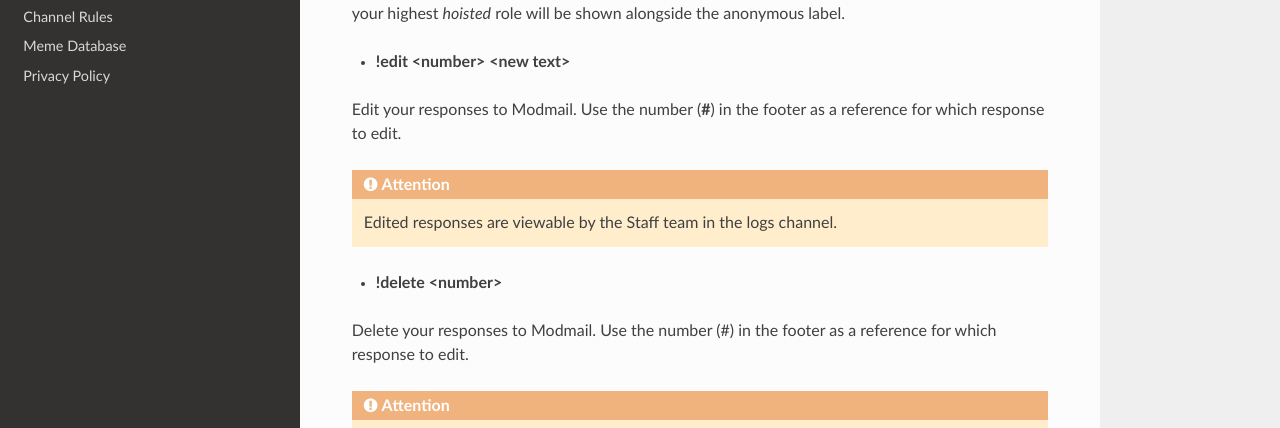
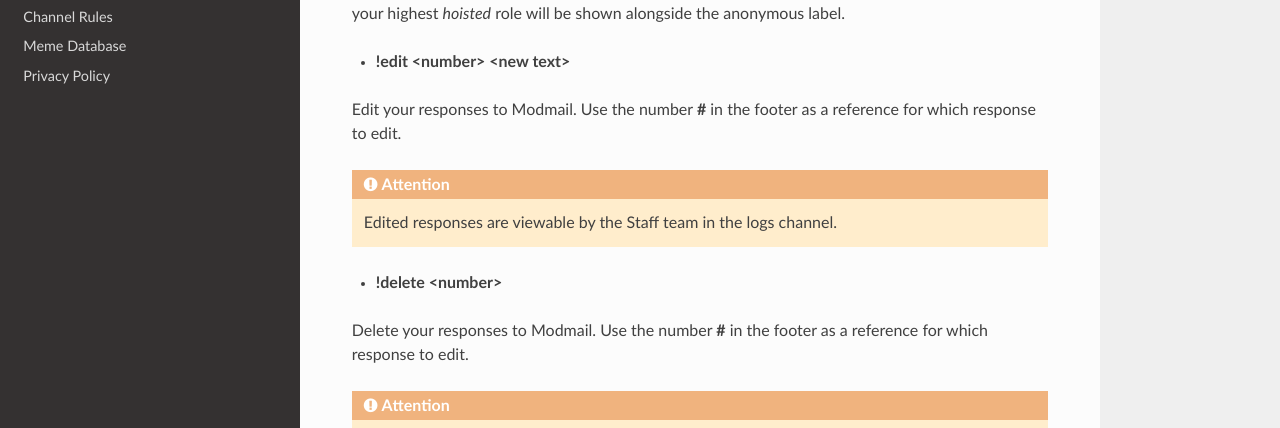
Before and after one commit to EternalllZM/rtd-codz, a Sphinx documentation site: the page built from docs/source/modmail.rst, in a window 1280 px wide and 900 px high, scrolled down 1258 px. Shown: the part 158-586 px from the top of the window. Built offline with Sphinx 7.4.7 and the Read the Docs theme 2.0.0, drawn with Linux system fonts in a browser that asks for light colours; pages that are not in the unit, such as notebooks, are missing from menus.

```diff
--- a/docs/source/modmail.rst
+++ b/docs/source/modmail.rst
@@ -48,14 +48,14 @@ Anonymously send a message to the member who invoked the Modmail. The only cavea
 
 - **!edit <number> <new text>**
 
-Edit your responses to Modmail. Use the number (**#**) in the footer as a reference for which response to edit.
+Edit your responses to Modmail. Use the number **#** in the footer as a reference for which response to edit.
 
 .. attention::
     :ref:`Edited responses are viewable by the Staff team in the logs channel.`
 
 - **!delete <number>**
 
-Delete your responses to Modmail. Use the number (#) in the footer as a reference for which response to edit.
+Delete your responses to Modmail. Use the number **#** in the footer as a reference for which response to edit.
 
 .. attention::
     :ref:`Deleted responses are viewable by the Staff team in the logs channel.`
```
